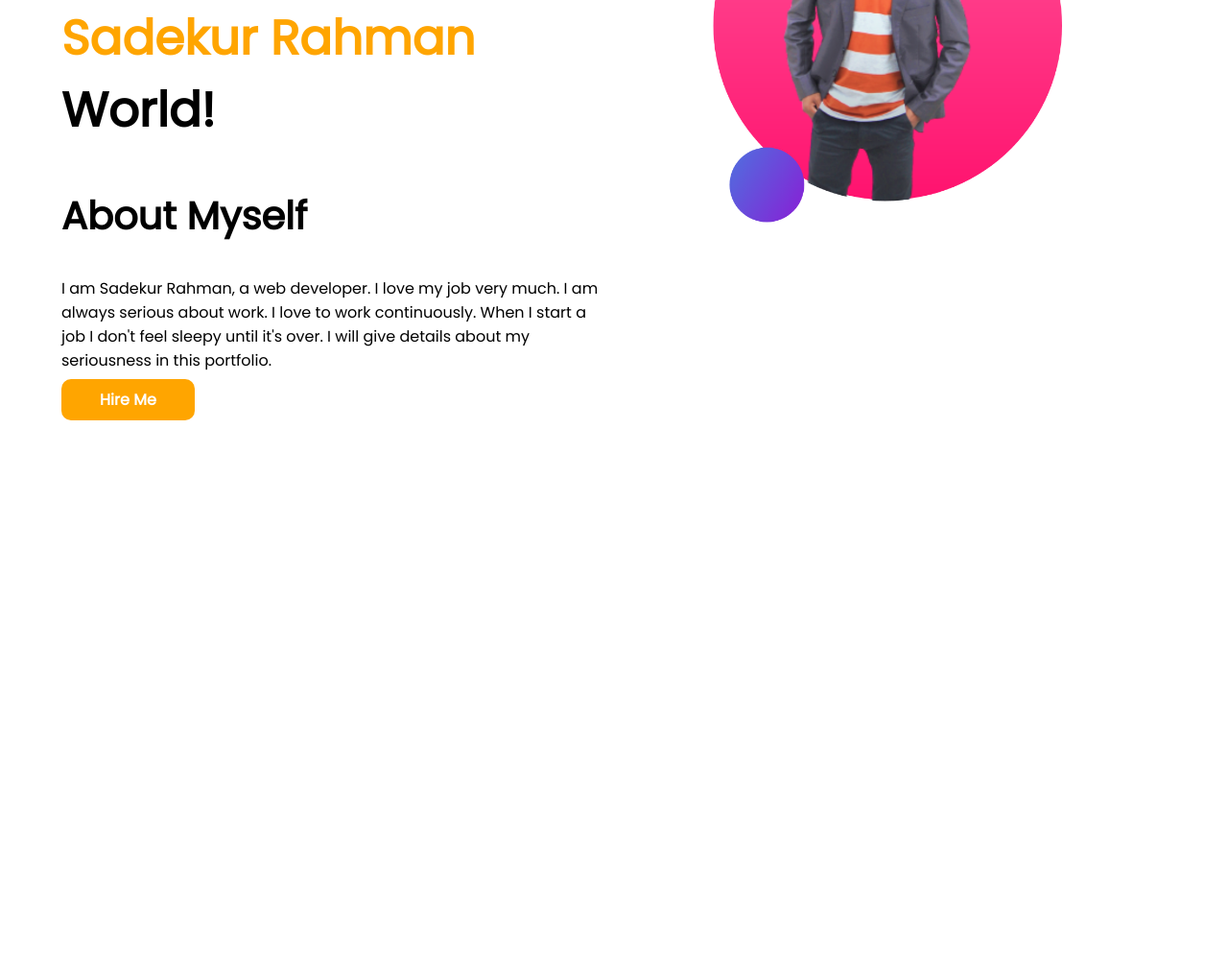
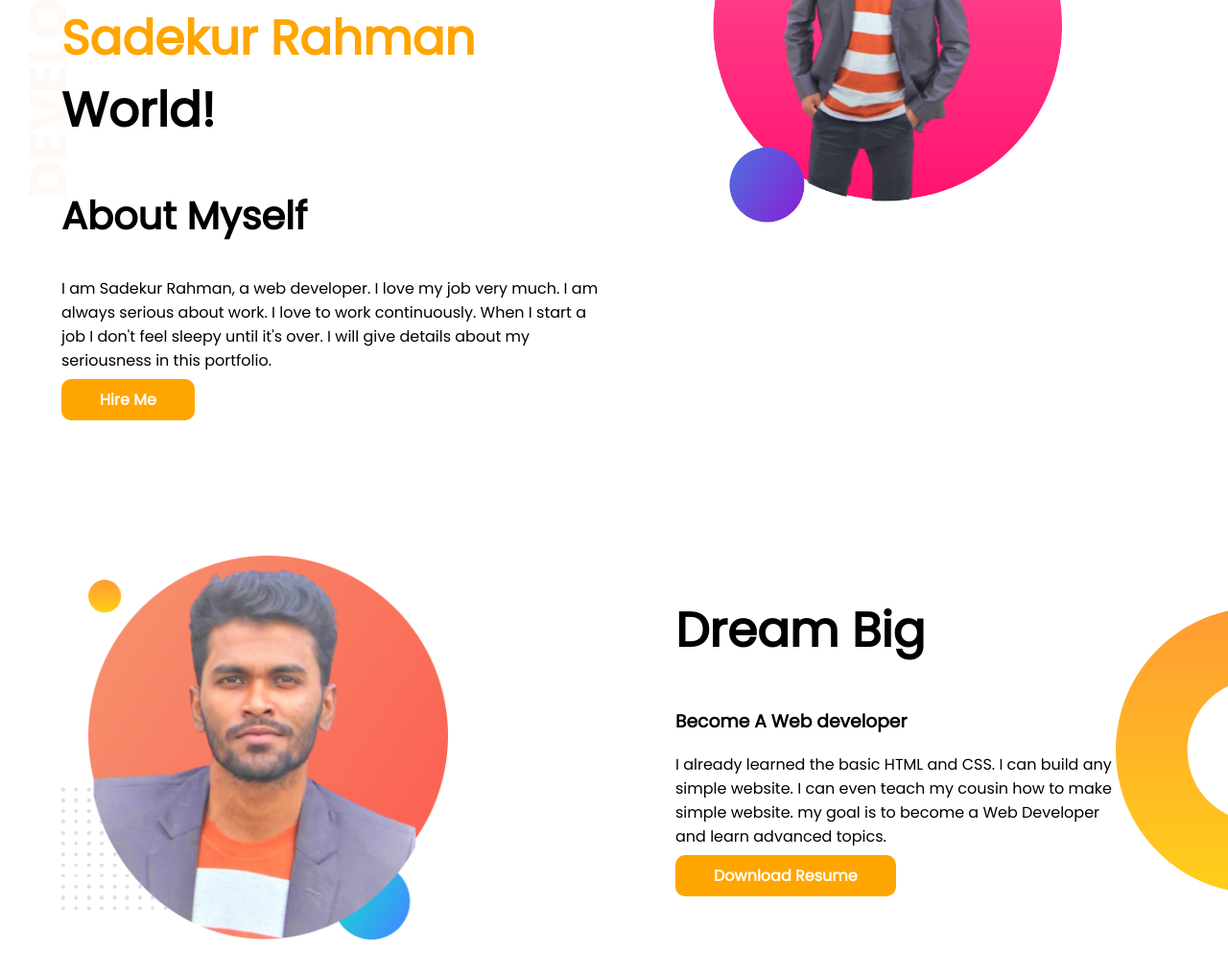
Before and after one commit to SadekurNiloy/project-porfolio-website-2, a plain HTML site: page index.html in a window 1280 px wide. Shown: the part 155-1172 px from the top of the page at 96% size. Before the commit the page ends 800 px from the top, so only its background shows below. Drawn offline with Linux system fonts and the light colour scheme.

Commit message:
dream big added

```diff
--- a/index.html
+++ b/index.html
@@ -11,7 +11,7 @@
     <link rel="stylesheet" href="style.css">
 </head>
 <body>
-    <section class="flexible-container">
+    <section class="flexible-container top-world">
         <div class="half-width">
             <h1>Welcome To</h1>
             <h1> <span class="topper">Sadekur Rahman</span> World!</h1>
@@ -24,5 +24,18 @@
         </div>
 
     </section>
+    <section class="flexible-container dream">
+        <div class="half-width">
+            <img src="images/sadik.png" alt="photos">
+        </div>
+        <div class="half-width">
+            <h1>Dream Big</h1>
+            <h3>Become A Web developer</h3>
+            <p>I already learned the basic HTML and CSS. I can build any simple website. I can even teach my cousin how to make simple website. my goal is to become a Web Developer and learn advanced topics.</p>
+            <a href="#">Download Resume</a>
+        </div>
+
+
+    </section>
 </body>
 </html>
--- a/style.css
+++ b/style.css
@@ -5,12 +5,17 @@ body {
 }
 .flexible-container {
     display: flex;
+    margin-bottom: 150px;
 }
 h1 {
     font-size: 50px;
 }
 .topper {
     color: orange;
+}
+.top-world {
+    background-image: url(images/top-banner.png);
+    background-repeat: no-repeat;
 }
 h2 {
     font-size: 40px;
@@ -30,3 +35,13 @@ a {
     border-radius: 10px;
     font-weight: 700;
 }
+/**Dream Area**/
+
+.dream {
+    background-image: url(images/dream-bg.png);
+    background-repeat: no-repeat;
+    background-position: right;
+}
+.dream p {
+    padding-right: 100px;
+}
```
